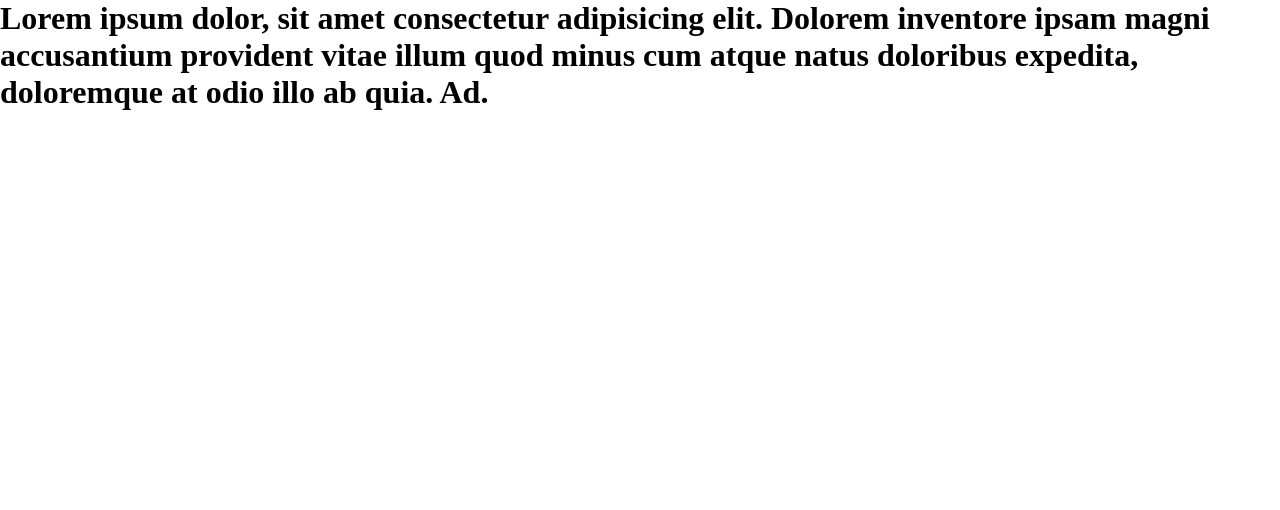
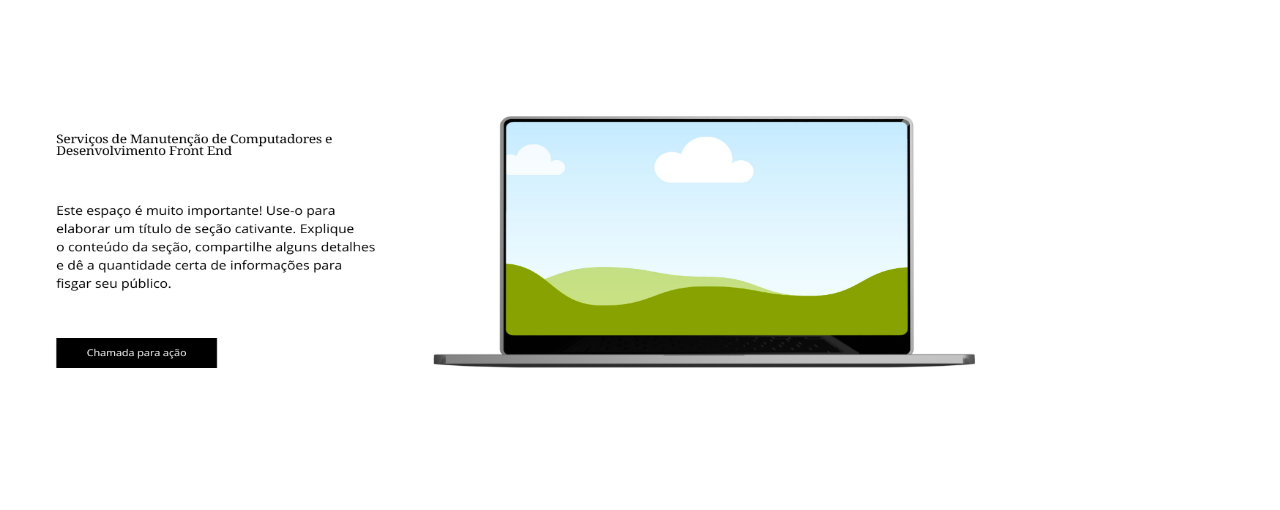
Before and after one commit to raperdigao/sitevertical, a plain HTML site: page abertura.html in a window 1280 px wide. Drawn offline with Linux system fonts and the light colour scheme.

```diff
--- a/abertura.html
+++ b/abertura.html
@@ -1,5 +1,6 @@
 <!DOCTYPE html>
 <html lang="en">
+
 <head>
     <meta charset="UTF-8">
     <meta http-equiv="X-UA-Compatible" content="IE=edge">
@@ -11,7 +12,11 @@
     <link rel="stylesheet" type="text/css" href="CSS/estilo.css" />
     <title>Abertura</title>
 </head>
+
 <body>
-    <h1>Lorem ipsum dolor, sit amet consectetur adipisicing elit. Dolorem inventore ipsam magni accusantium provident vitae illum quod minus cum atque natus doloribus expedita, doloremque at odio illo ab quia. Ad.</h1>
+    <figure>
+        <img src="Imagens/abertura.png" width="1000px" height="500px">
+    </figure>
 </body>
+
 </html>
```
Also changed, not shown: Imagens/abertura.png (added).
